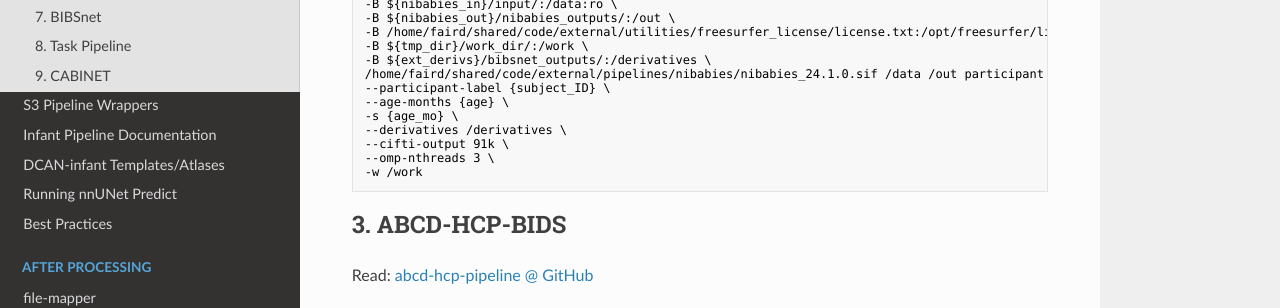
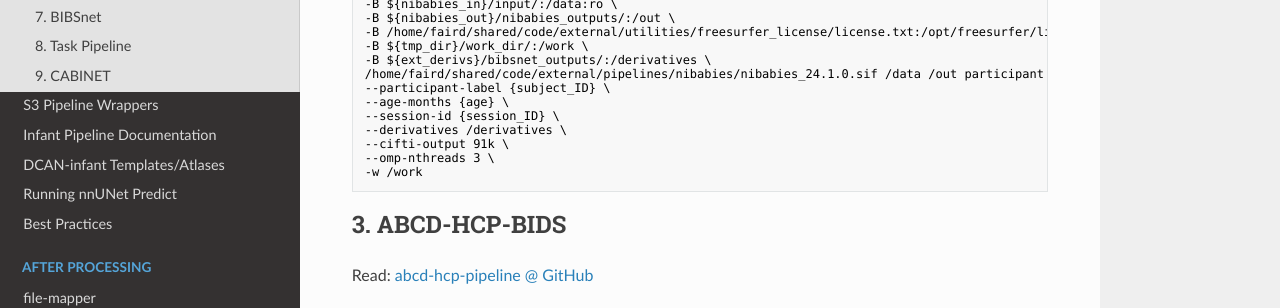
Before and after one commit to DCAN-Labs/cdni-brain, an MkDocs documentation site: the page built from docs/pipelines.md, in a window 1280 px wide and 900 px high, scrolled down 2680 px. Shown: the part 207-515 px from the top of the window. Built offline with MkDocs 1.6.1, drawn with Linux system fonts in a browser that asks for light colours; nearby versions of some CDN libraries.

Commit message:
update session flag
Co-authored-by: Thomas Madison <56737848+madisoth@users.noreply.github.com>

```diff
--- a/docs/pipelines.md
+++ b/docs/pipelines.md
@@ -183,7 +183,7 @@ ${singularity} run --cleanenv \
 /home/faird/shared/code/external/pipelines/nibabies/nibabies_24.1.0.sif /data /out participant \
 --participant-label {subject_ID} \
 --age-months {age} \
--s {age_mo} \
+--session-id {session_ID} \
 --derivatives /derivatives \
 --cifti-output 91k \
 --omp-nthreads 3 \
```
